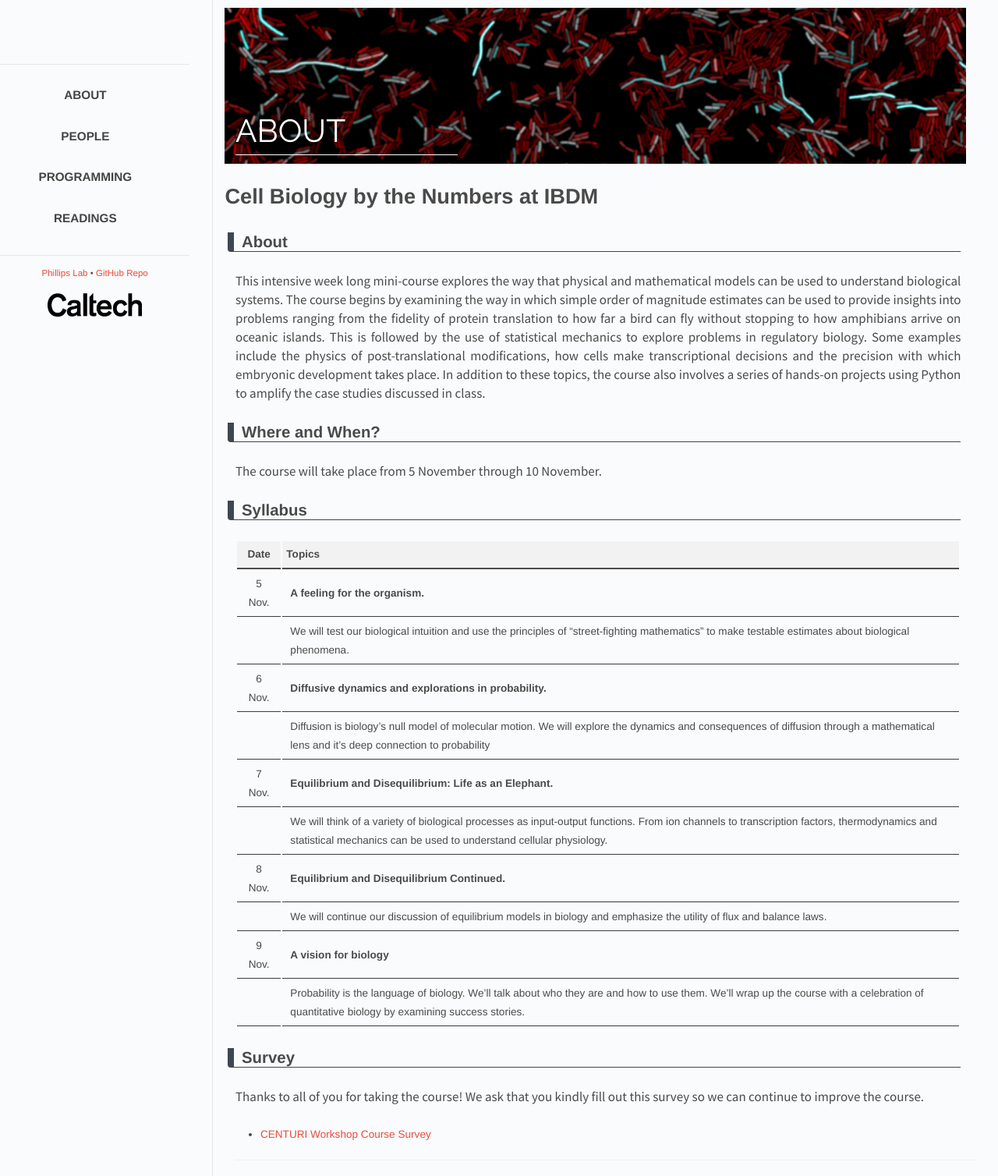
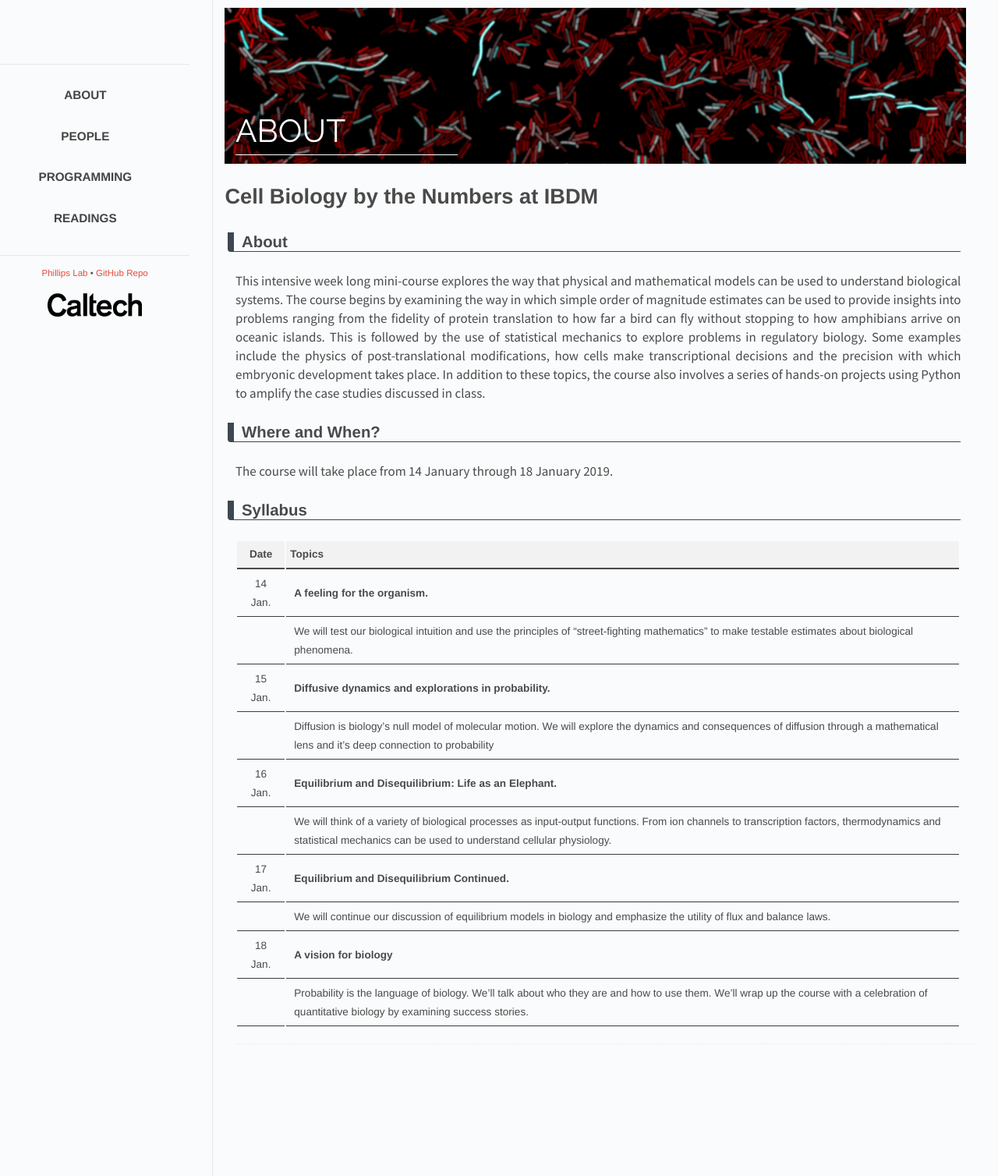
Before and after one commit to RPGroup-PBoC/ncbs_pboc, a Jekyll site: the page built from _posts/2017-01-31-about.md, in a window 1280 px wide. Shown: the whole page at 78% size. Built offline with Jekyll 4.4.1, drawn with Linux system fonts in a browser that asks for light colours.

Commit message:
first modifications of website under my control

```diff
--- a/_data/members.yaml
+++ b/_data/members.yaml
@@ -3,7 +3,7 @@
   image: rob.jpg
   email: phillips
 
-- name: Griffin Chure
+- name: Manuel Razo
   title: TA
-  image: gchure.jpg
-  email: gchure
+  image: manuel.jpg
+  email: mrazomejj
--- a/_posts/2017-01-31-about.md
+++ b/_posts/2017-01-31-about.md
@@ -17,30 +17,27 @@ translation to how far a bird can fly without stopping to how amphibians arrive
 on oceanic islands. This is followed by the use of statistical mechanics to
 explore problems in regulatory biology. Some examples include the physics of
 post-translational modifications, how cells make transcriptional decisions and
-the precision with which embryonic development takes place. In addition to these topics, the course also involves a series of hands-on projects using Python to amplify the case studies discussed in class.
+the precision with which embryonic development takes place. In addition to these
+topics, the course also involves a series of hands-on projects using Python to
+amplify the case studies discussed in class.
 
 
 ## Where and When?
 
-The course will take place from 5 November through 10
-November.
+The course will take place from 14 January through 18
+January 2019.
 
 ## Syllabus
 
 | Date | Topics |
 | :--: | :--|
-| 5 Nov. | **A feeling for the organism.**|
+| 14 Jan. | **A feeling for the organism.**|
 | | We will test our biological intuition and use the principles of "street-fighting mathematics" to make testable estimates about biological phenomena.|
-| 6 Nov. | **Diffusive dynamics and explorations in probability.**|
+| 15 Jan. | **Diffusive dynamics and explorations in probability.**|
 | | Diffusion is biology's null model of molecular motion. We will explore the dynamics and consequences of diffusion through a mathematical lens and it's deep connection to probability|
-| 7 Nov. | **Equilibrium and Disequilibrium: Life as an Elephant.**|
+| 16 Jan. | **Equilibrium and Disequilibrium: Life as an Elephant.**|
 | | We will think of a variety of biological processes as input-output functions. From ion channels to transcription factors, thermodynamics and statistical mechanics can be used to understand cellular physiology.|
-| 8 Nov. | **Equilibrium and Disequilibrium Continued.**|
+| 17 Jan. | **Equilibrium and Disequilibrium Continued.**|
 || We will continue our discussion of equilibrium models in biology and emphasize the utility of flux and balance laws.|
-| 9 Nov. | **A vision for biology**|
+| 18 Jan. | **A vision for biology**|
 | | Probability is the language of biology. We'll talk about who they are and how to use them. We'll wrap up the course with a celebration of quantitative biology by examining success stories.|
-
-## Survey
-Thanks to all of you for taking the course! We ask that you kindly fill out this survey so we can continue to improve the course.
-
-* [CENTURI Workshop Course Survey](https://docs.google.com/forms/d/e/1FAIpQLSc77JtTd0nEH5vgmg0jhuIKsfJa2dSvw3BkmCT7LxHfQwyy2w/viewform?vc=0&c=0&w=1)
```
Also changed, not shown: images/people/manuel.jpg.
